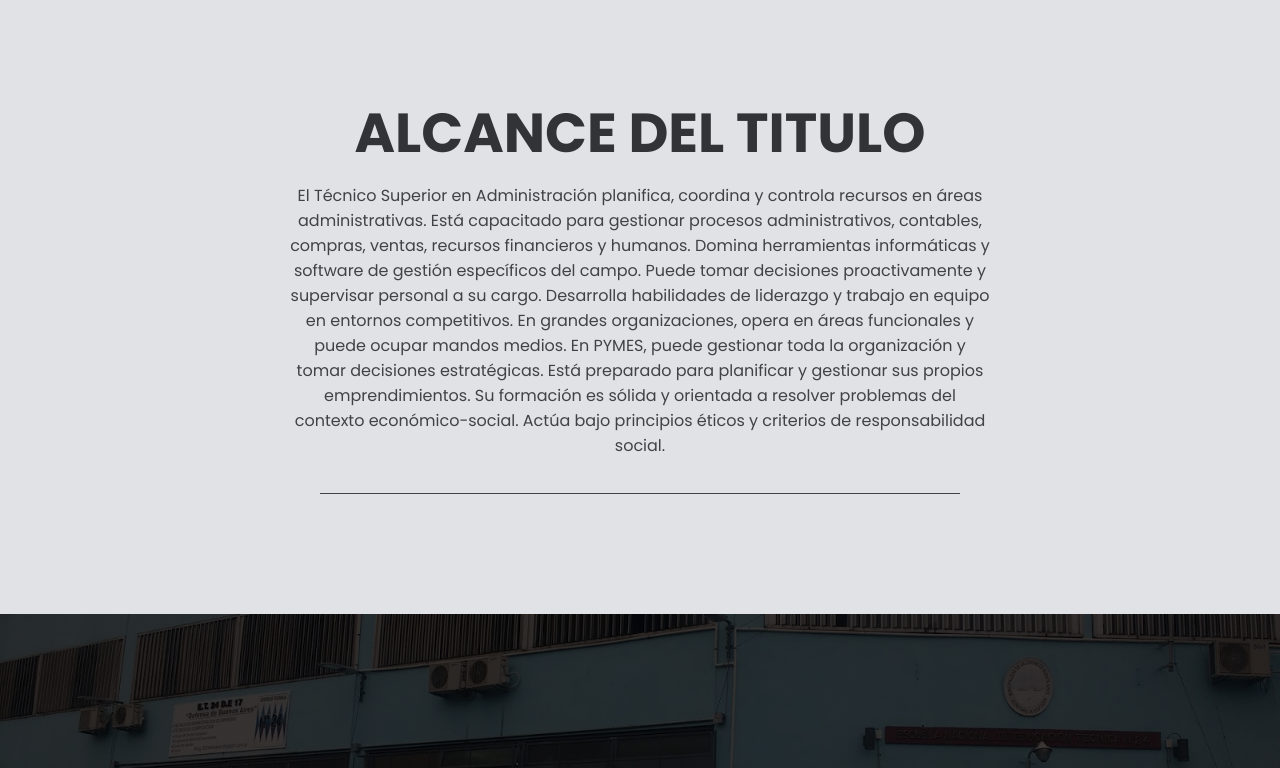
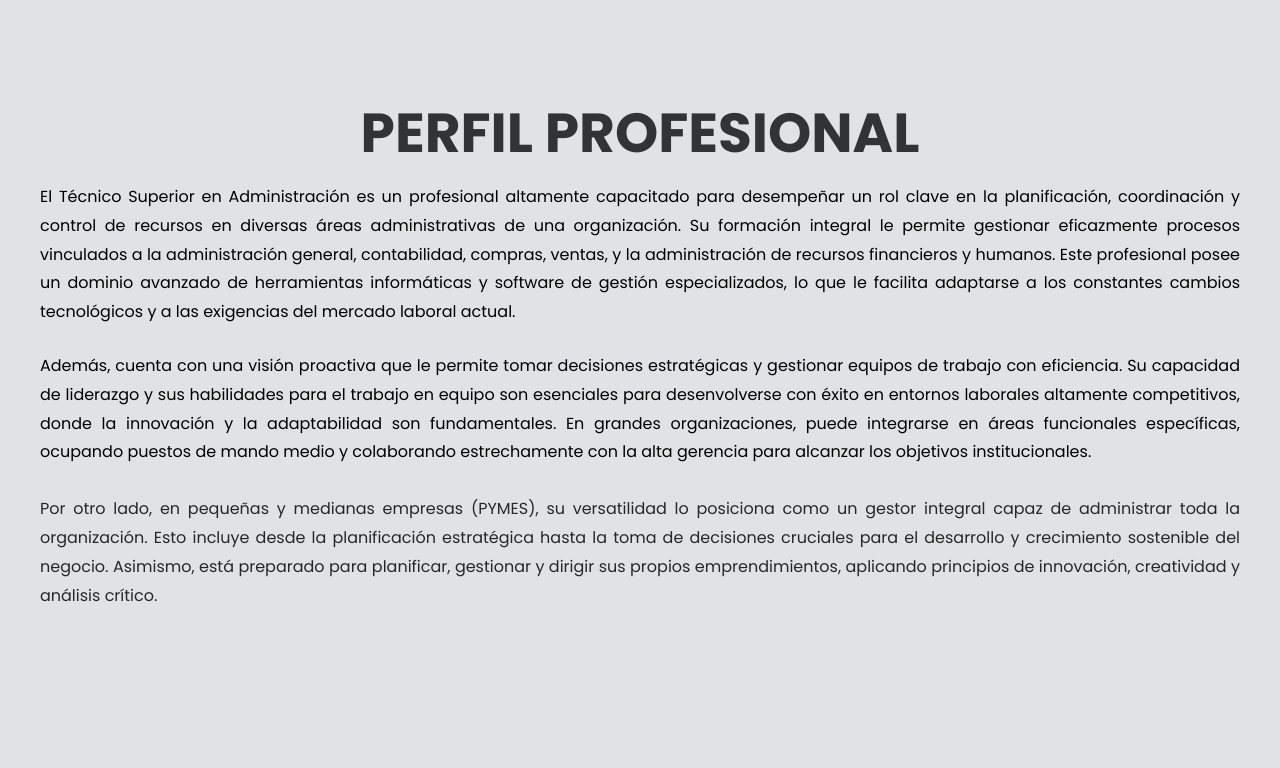
Before and after one commit to brexxonet24/pagina, a plain HTML site: page gado.html in a window 1280 px wide. Shown: the part 707-1475 px from the top of the page. Drawn offline with Linux system fonts and the light colour scheme.

Commit message:
7 commit

```diff
--- a/gado.html
+++ b/gado.html
@@ -17,6 +17,21 @@
     justify-content: space-between; /* Distribuye el espacio uniformemente */
     gap: 15px;
     width: 100%;
+    .typing-text {
+    text-align: justify;
+    opacity: 0;
+    white-space: pre-line;
+    animation: typing 6s steps(60) forwards;
+}
+
+@keyframes typing {
+    from {
+        opacity: 0;
+    }
+    to {
+        opacity: 1;
+    }
+}
 }
 
 .blog-1 {
@@ -82,49 +97,47 @@
         </main>
 
         <section class="escuela">
-            <!--         <img class="escuela-img" src="./img/bg2.png" alt="">
-             -->        <div class="escuela-content container">
-                        <h2>Alcance del Titulo</h2>
-                        <p class="txt-p">
-                            El Técnico Superior en Administración planifica, coordina y controla recursos en áreas administrativas.
-                            Está capacitado para gestionar procesos administrativos, contables, compras, ventas, recursos financieros y humanos.
-                            Domina herramientas informáticas y software de gestión específicos del campo.
-                            Puede tomar decisiones proactivamente y supervisar personal a su cargo.
-                            Desarrolla habilidades de liderazgo y trabajo en equipo en entornos competitivos.
-                            En grandes organizaciones, opera en áreas funcionales y puede ocupar mandos medios.
-                            En PYMES, puede gestionar toda la organización y tomar decisiones estratégicas.
-                            Está preparado para planificar y gestionar sus propios emprendimientos.
-                            Su formación es sólida y orientada a resolver problemas del contexto económico-social.
-                            Actúa bajo principios éticos y criterios de responsabilidad social.
-                        </p>
-                        <!-- <div class="escuela-group">
-                            <div class="escuela-1">
-                                <img src="./img/c1.png" alt="">
-                                <h3>Escuela Lorem</h3>
-                                <p>
-                                    Lorem ipsum dolor, sit amet consectetur adipisicing elit. Voluptatibus corrupti itaque nostrum
-                                </p>
-                            </div>
-                            <div class="escuela-1">
-                                <img src="./img/c2.png" alt="">
-                                <h3>Escuela Lorem</h3>
-                                <p>
-                                    Lorem ipsum dolor, sit amet consectetur adipisicing elit. Voluptatibus corrupti itaque nostrum
-                                </p>
-                            </div>
-                            <div class="escuela-1">
-                                <img src="./img/c3.png" alt="">
-                                <h3>Escuela Lorem</h3>
-                                <p>
-                                    Lorem ipsum dolor, sit amet consectetur adipisicing elit. Voluptatibus corrupti itaque nostrum
-                                </p>
-                            </div>
-                        </div> -->
-            <!--             <a href="#" class="btn-1">Informacion</a>
-             -->        </div>
+            <div class="escuela-content container">
+                <h2>Perfil Profesional</h2>
+                <p class="typing-text">
+                    El Técnico Superior en Administración es un profesional altamente capacitado para desempeñar un rol clave en la planificación, coordinación y control de recursos en diversas áreas administrativas de una organización. Su formación integral le permite gestionar eficazmente procesos vinculados a la administración general, contabilidad, compras, ventas, y la administración de recursos financieros y humanos. Este profesional posee un dominio avanzado de herramientas informáticas y software de gestión especializados, lo que le facilita adaptarse a los constantes cambios tecnológicos y a las exigencias del mercado laboral actual.
+                </p>
+                <p class="typing-text" style="animation-delay: 2s;">
+                    Además, cuenta con una visión proactiva que le permite tomar decisiones estratégicas y gestionar equipos de trabajo con eficiencia. Su capacidad de liderazgo y sus habilidades para el trabajo en equipo son esenciales para desenvolverse con éxito en entornos laborales altamente competitivos, donde la innovación y la adaptabilidad son fundamentales. En grandes organizaciones, puede integrarse en áreas funcionales específicas, ocupando puestos de mando medio y colaborando estrechamente con la alta gerencia para alcanzar los objetivos institucionales.
+                </p>
+                <p class="typing-text" style="animation-delay: 4s;">
+                    Por otro lado, en pequeñas y medianas empresas (PYMES), su versatilidad lo posiciona como un gestor integral capaz de administrar toda la organización. Esto incluye desde la planificación estratégica hasta la toma de decisiones cruciales para el desarrollo y crecimiento sostenible del negocio. Asimismo, está preparado para planificar, gestionar y dirigir sus propios emprendimientos, aplicando principios de innovación, creatividad y análisis crítico.
+                </p>
+                <p class="typing-text" style="animation-delay: 6s;">
+                    La formación del Técnico Superior en Administración se destaca por ser sólida, práctica y orientada a la resolución de problemas en el contexto económico y social actual. Esta preparación le permite comprender y responder a los desafíos del entorno de manera ética y con un fuerte compromiso con los valores de responsabilidad social. Su accionar profesional está guiado por principios éticos, respetando tanto las normativas legales como los intereses de la comunidad en la que se desenvuelve.
+                </p>
+                <p class="typing-text" style="animation-delay: 8s;">
+                    El Técnico Superior en Administración es un profesional versátil, capacitado para desempeñarse en múltiples contextos laborales, desde grandes corporaciones hasta pequeñas empresas, e incluso como emprendedor independiente. Su capacidad para integrar conocimientos teóricos y prácticos lo convierte en un actor relevante en la mejora continua y el desarrollo sostenible de las organizaciones en las que participa.
+                </p>
+            </div>
             <hr>
+         </section>
 
-        </section>
+         <style>
+         .typing-text {
+            text-align: justify;
+            opacity: 0;
+            line-height: 1.8;
+            margin-bottom: 25px;
+            animation: typing 3s ease-out forwards;
+         }
+
+         @keyframes typing {
+            from {
+                opacity: 0;
+                transform: translateY(20px);
+            }
+            to {
+                opacity: 1;
+                transform: translateY(0);
+            }
+         }
+         </style>
 
                 <main class="services">
                     <div class="services-content container">
```
Also changed, not shown: computacion.html (+27 -56 lines).
